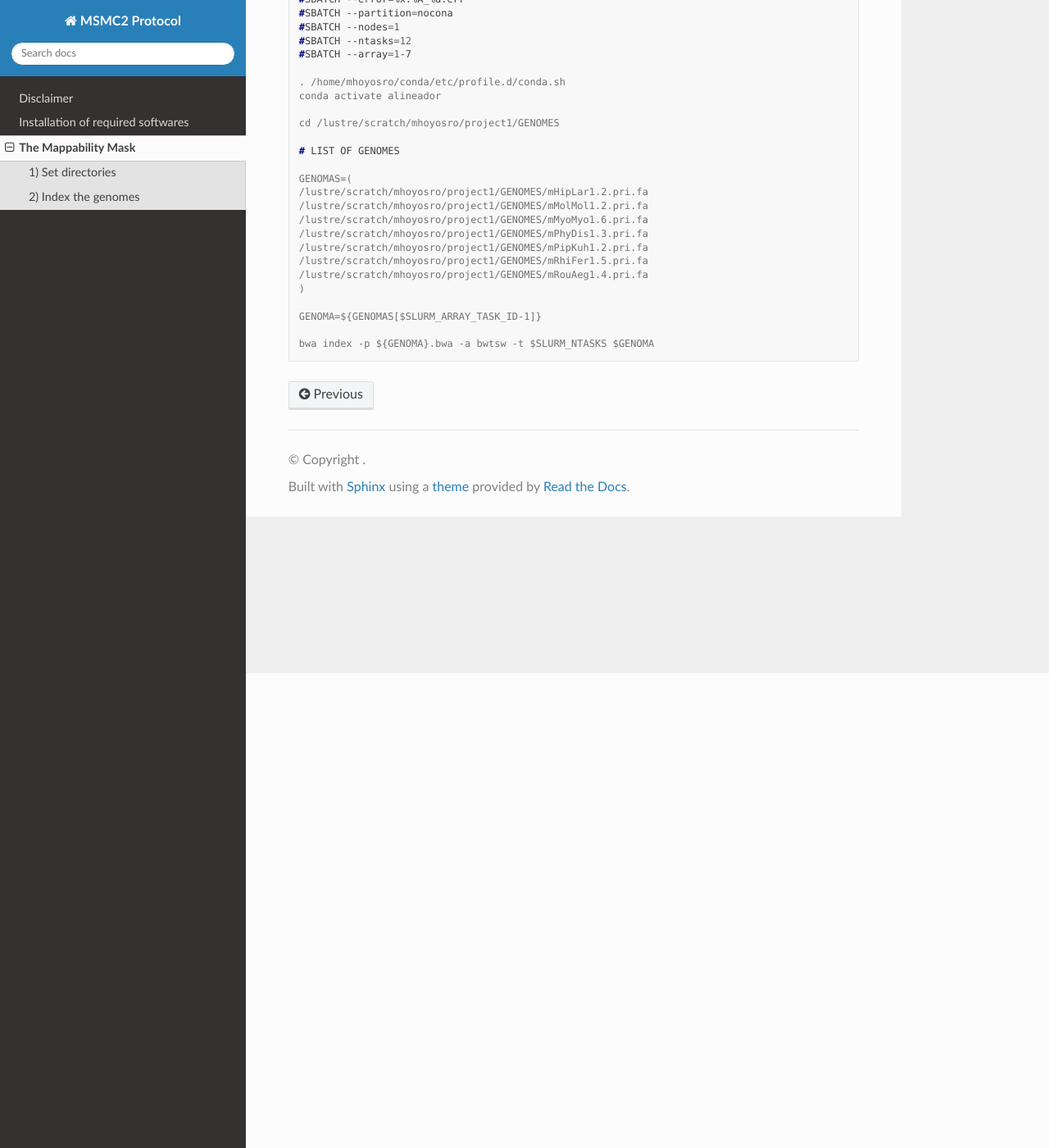
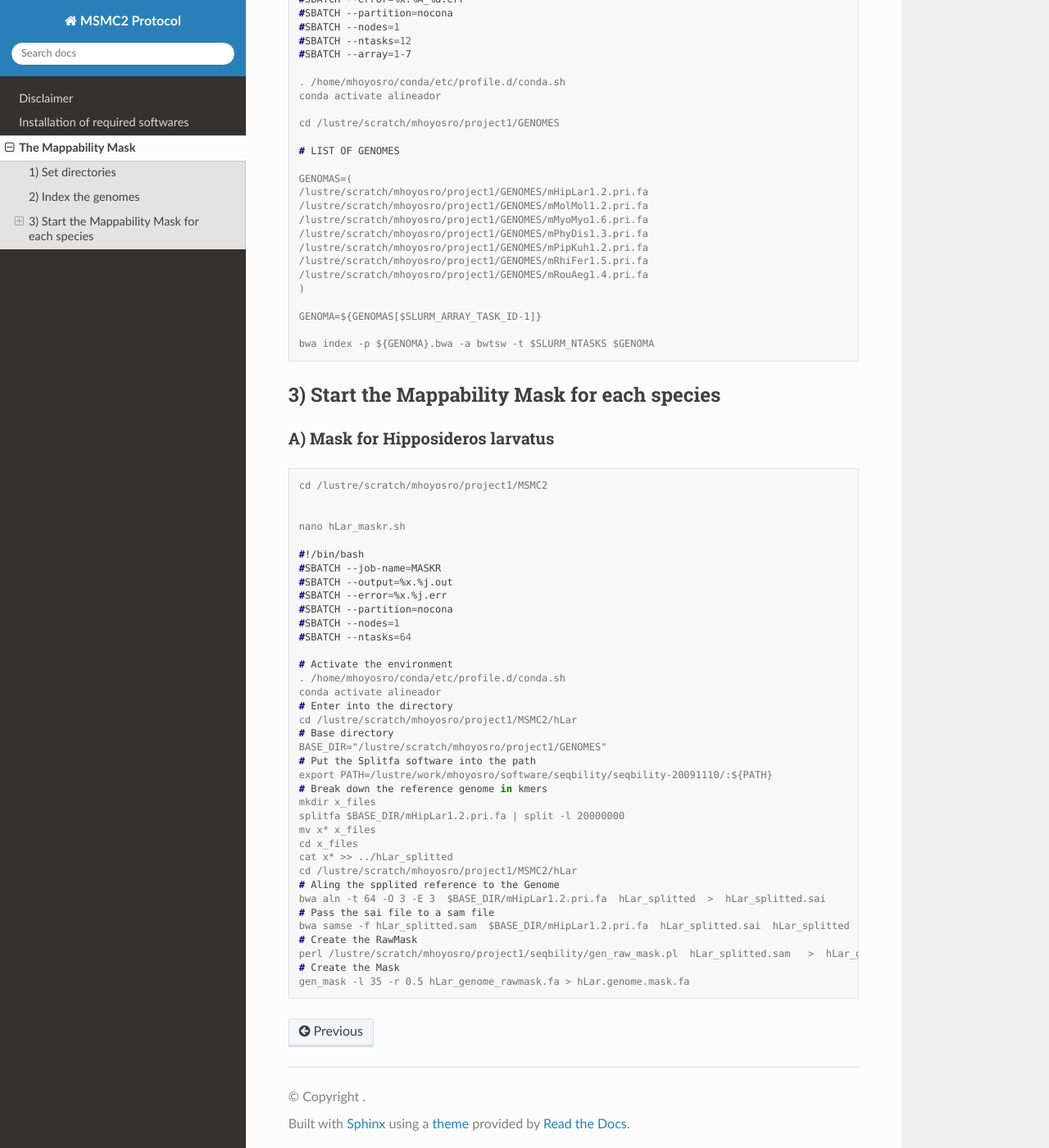
Before and after one commit to hoyosmanuel/MSMC2-Protocol, a Sphinx documentation site: the page built from docs/source/02_Data_Pre-Processing.rst, in a window 1280 px wide and 1400 px high, scrolled down 579 px. Shown: the whole window at 82% size. Built offline with Sphinx 7.4.7 and the Read the Docs theme 3.1.0, drawn with Linux system fonts in a browser that asks for light colours.

Commit message:
Update 02_Data_Pre-Processing.rst

```diff
--- a/docs/source/02_Data_Pre-Processing.rst
+++ b/docs/source/02_Data_Pre-Processing.rst
@@ -52,3 +52,50 @@
    GENOMA=${GENOMAS[$SLURM_ARRAY_TASK_ID-1]}
 
    bwa index -p ${GENOMA}.bwa -a bwtsw -t $SLURM_NTASKS $GENOMA
+
+
+3) Start the Mappability Mask for each species
+-----------------------------------------------
+
+A) Mask for Hipposideros larvatus
+~~~~~~~~~~~~~~~~~~~~~~~~~~~~~~~~~~~~
+
+.. code-block:: console
+
+  cd /lustre/scratch/mhoyosro/project1/MSMC2
+
+
+  nano hLar_maskr.sh
+
+  #!/bin/bash
+  #SBATCH --job-name=MASKR
+  #SBATCH --output=%x.%j.out
+  #SBATCH --error=%x.%j.err
+  #SBATCH --partition=nocona
+  #SBATCH --nodes=1
+  #SBATCH --ntasks=64
+
+  # Activate the environment
+  . /home/mhoyosro/conda/etc/profile.d/conda.sh
+  conda activate alineador
+  # Enter into the directory
+  cd /lustre/scratch/mhoyosro/project1/MSMC2/hLar
+  # Base directory
+  BASE_DIR="/lustre/scratch/mhoyosro/project1/GENOMES"
+  # Put the Splitfa software into the path
+  export PATH=/lustre/work/mhoyosro/software/seqbility/seqbility-20091110/:${PATH}
+  # Break down the reference genome in kmers
+  mkdir x_files
+  splitfa $BASE_DIR/mHipLar1.2.pri.fa | split -l 20000000
+  mv x* x_files
+  cd x_files
+  cat x* >> ../hLar_splitted
+  cd /lustre/scratch/mhoyosro/project1/MSMC2/hLar
+  # Aling the spplited reference to the Genome
+  bwa aln -t 64 -O 3 -E 3  $BASE_DIR/mHipLar1.2.pri.fa  hLar_splitted  >  hLar_splitted.sai
+  # Pass the sai file to a sam file
+  bwa samse -f hLar_splitted.sam  $BASE_DIR/mHipLar1.2.pri.fa  hLar_splitted.sai  hLar_splitted
+  # Create the RawMask
+  perl /lustre/scratch/mhoyosro/project1/seqbility/gen_raw_mask.pl  hLar_splitted.sam   >  hLar_genome_rawmask.fa
+  # Create the Mask
+  gen_mask -l 35 -r 0.5 hLar_genome_rawmask.fa > hLar.genome.mask.fa
```
